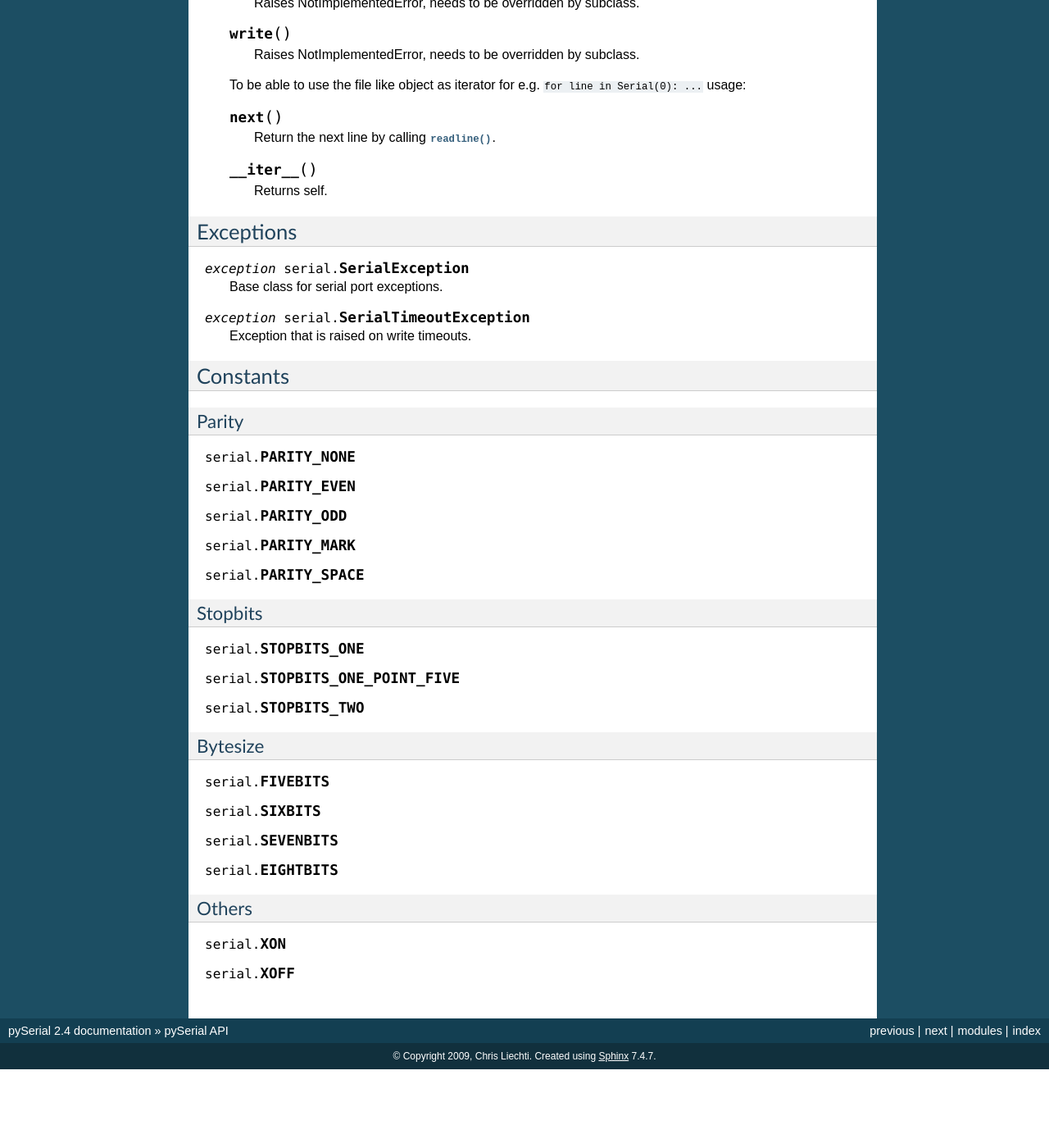
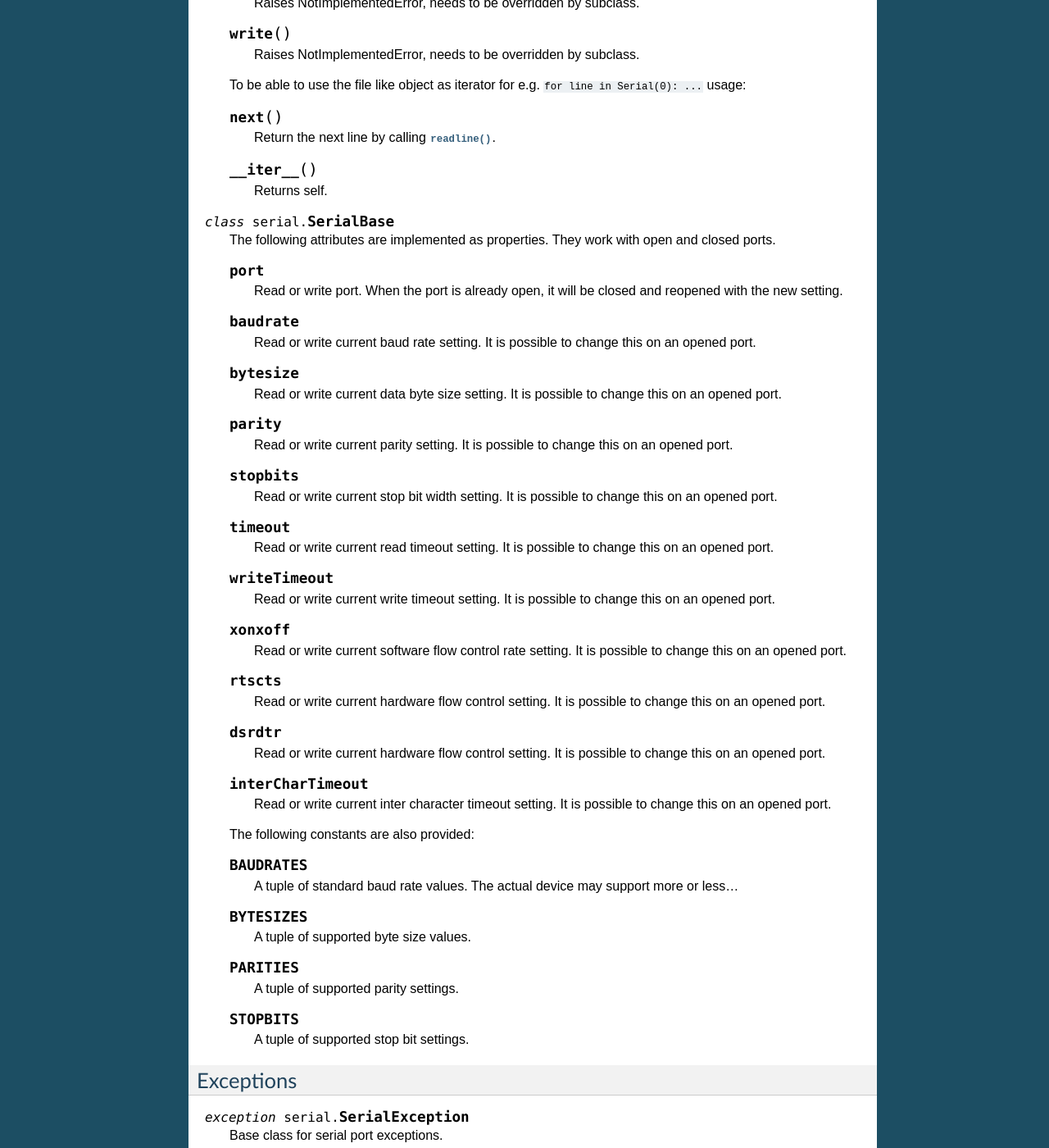
Before and after one commit to makerbot/pyserial, a Sphinx documentation site: the page built from documentation/pyserial_api.rst, in a window 1280 px wide and 1400 px high, scrolled down 3885 px. Shown: the whole window at 82% size. Built offline with Sphinx 7.4.7, drawn with Linux system fonts in a browser that asks for light colours; before the commit the page ends 5189 px from its top, so only the background shows below that; some of the changed text lies outside the part shown.

Commit message:
add more about base classes
git-svn-id: https://pyserial.svn.sourceforge.net/svnroot/pyserial/trunk@228 f19166aa-fa4f-0410-85c2-fa1106f25c8a

```diff
--- a/documentation/pyserial_api.rst
+++ b/documentation/pyserial_api.rst
@@ -275,6 +275,87 @@ Classes
         Returns self.
 
 
+.. class:: SerialBase
+
+    The following attributes are implemented as properties. They work with open
+    and closed ports.
+
+    .. attribute:: port
+
+        Read or write port. When the port is already open, it will be closed
+        and reopened with the new setting.
+
+    .. attribute:: baudrate
+
+        Read or write current baud rate setting. It is possible to change this
+        on an opened port.
+
+    .. attribute:: bytesize
+
+        Read or write current data byte size setting. It is possible to change
+        this on an opened port.
+
+    .. attribute:: parity
+
+        Read or write current parity setting. It is possible to change this on
+        an opened port.
+
+    .. attribute:: stopbits
+
+        Read or write current stop bit width setting. It is possible to change
+        this on an opened port.
+
+    .. attribute:: timeout
+
+        Read or write current read timeout setting. It is possible to change
+        this on an opened port.
+
+    .. attribute:: writeTimeout
+
+        Read or write current write timeout setting. It is possible to change
+        this on an opened port.
+
+    .. attribute:: xonxoff
+
+        Read or write current software flow control rate setting. It is
+        possible to change this on an opened port.
+
+    .. attribute:: rtscts
+
+        Read or write current hardware flow control setting. It is possible to
+        change this on an opened port.
+
+    .. attribute:: dsrdtr
+
+        Read or write current hardware flow control setting. It is possible to
+        change this on an opened port.
+
+    .. attribute:: interCharTimeout
+
+        Read or write current inter character timeout setting. It is possible
+        to change this on an opened port.
+
+    The following constants are also provided:
+
+    .. attribute:: BAUDRATES
+
+        A tuple of standard baud rate values. The actual device may support more
+        or less...
+
+    .. attribute:: BYTESIZES
+
+        A tuple of supported byte size values.
+
+    .. attribute:: PARITIES
+
+        A tuple of supported parity settings.
+
+    .. attribute:: STOPBITS
+
+        A tuple of supported stop bit settings.
+
+
+
 Exceptions
 ==========
 
```
